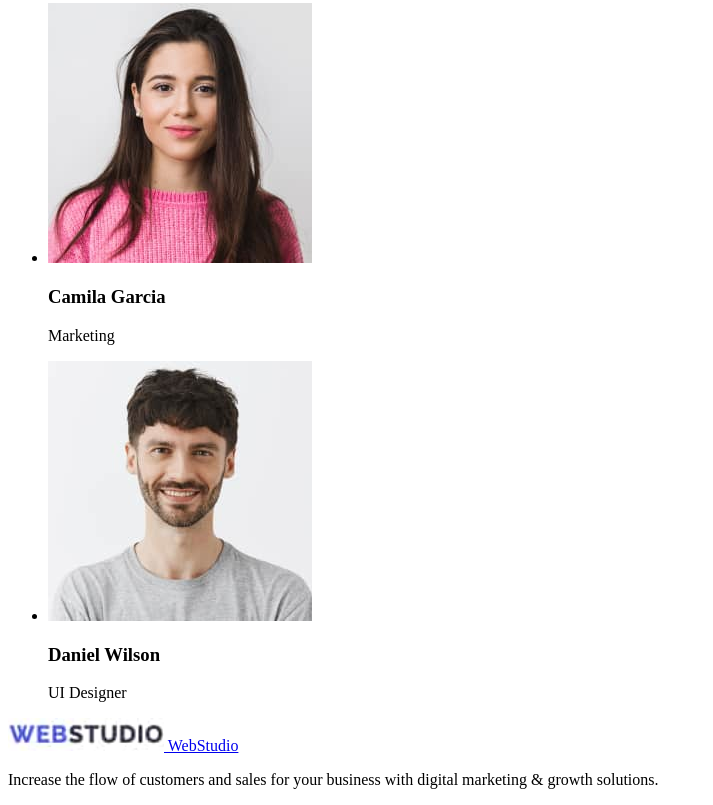
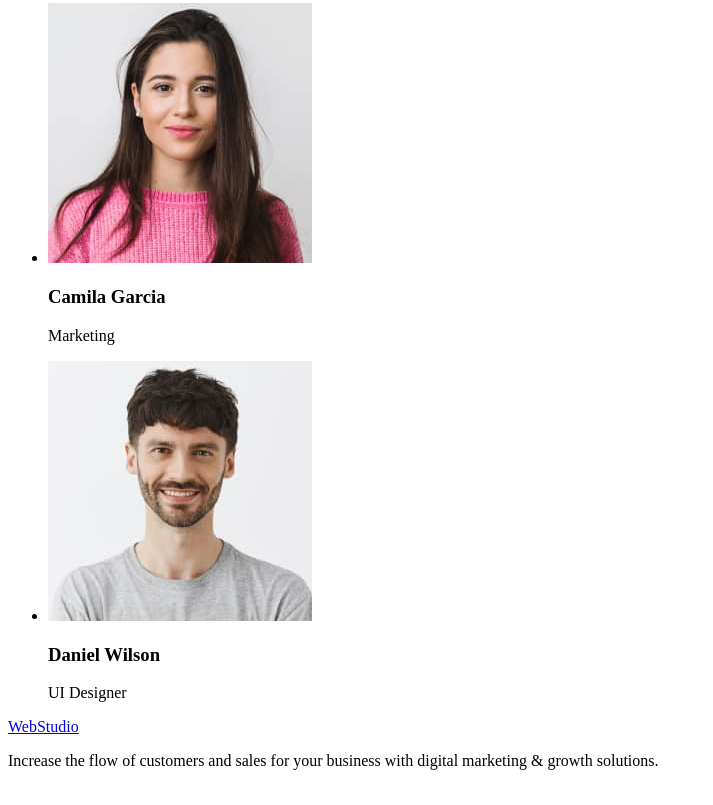
Before and after one commit to VitaliiKonta/goit-markup-hw-01, a plain HTML site: page index.html in a window 1280 px wide. Shown: the part 2369-3174 px from the top of the page, without its empty margins (0-713 px from the left). Drawn offline with Linux system fonts and the light colour scheme.

Commit message:
зміни у футері

```diff
--- a/index.html
+++ b/index.html
@@ -121,10 +121,7 @@
       </section>
     </main>
     <footer>
-      <a href="index.html">
-        <img src="./images/logo.jpg" alt="WebStudio" width="156" />
-        WebStudio
-      </a>
+      <a href="index.html"> WebStudio </a>
       <p>
         Increase the flow of customers and sales for your business with digital
         marketing & growth solutions.
```
